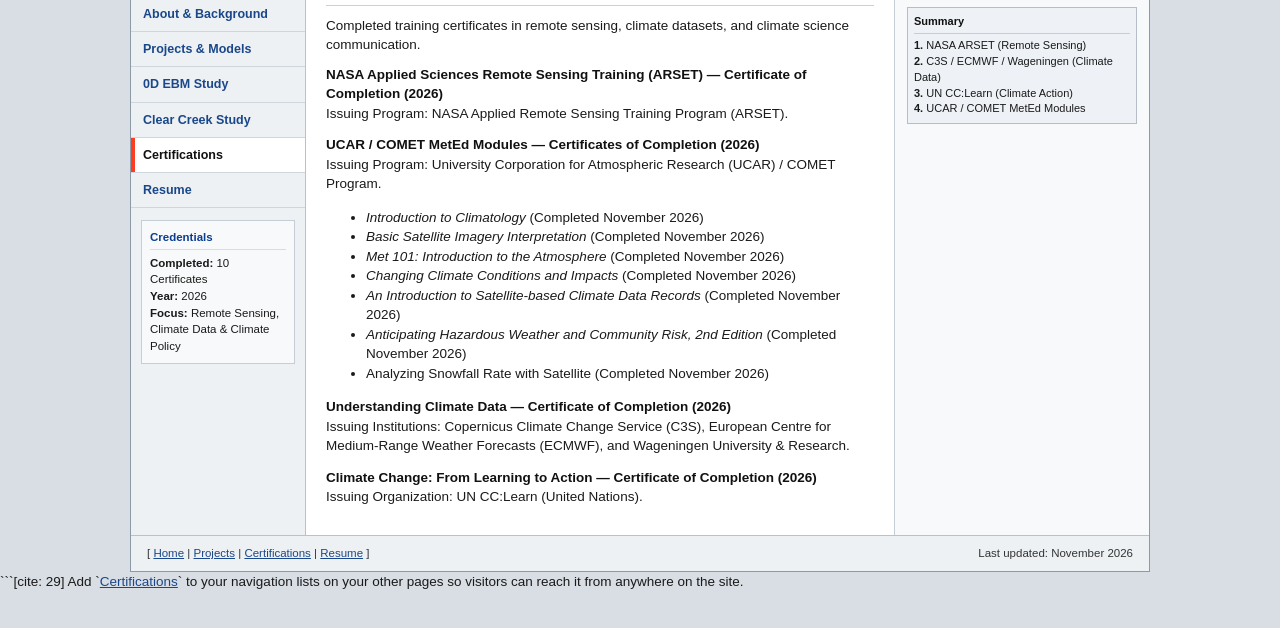
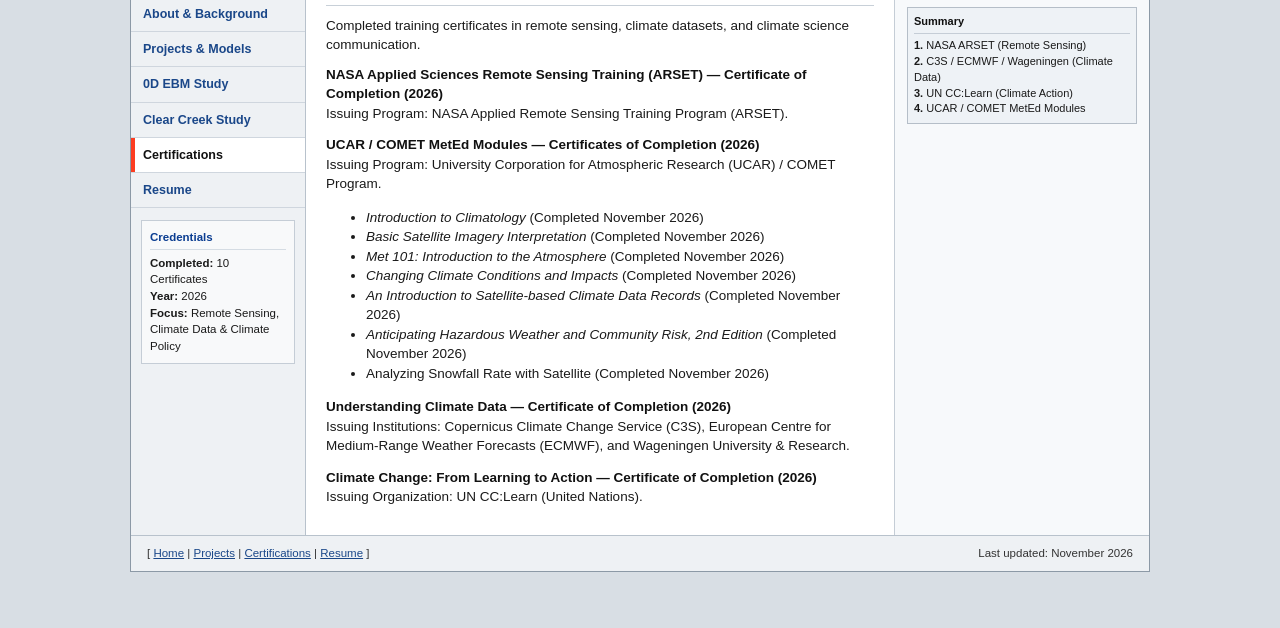
Before and after one commit to carden-taylor/cardentaylor-website, a plain HTML site: page certifications.html in a window 1280 px wide. Shown: the part 144-772 px from the top of the page. Drawn offline with Linux system fonts and the light colour scheme.

Commit message:
Add files via upload

````diff
--- a/certifications.html
+++ b/certifications.html
@@ -102,6 +102,3 @@
   </div>
 </body>
 </html>
-```[cite: 29]
-
-Add `<a href="certifications.html">Certifications</a>` to your navigation lists on your other pages so visitors can reach it from anywhere on the site.
````
